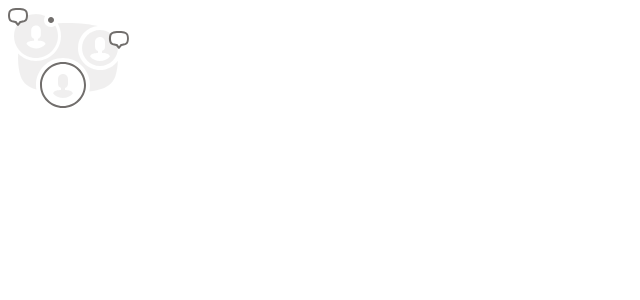
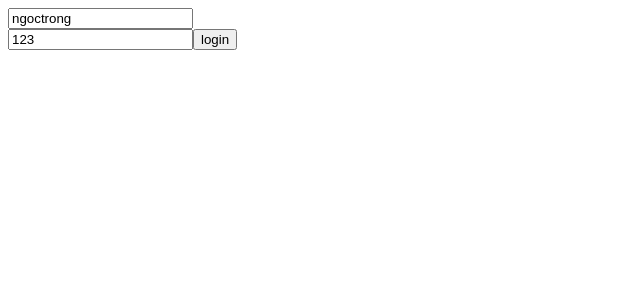
Before and after one commit to ntrong2009/angular, an Angular app: page / in a window 1280 px wide. Shown: the top 300 px of the page, without its empty margins (0-640 px from the left). Built offline with nearby package versions, Linux system fonts and the light colour scheme.

Commit message:
trong commit

```diff
--- a/src/app/app.component.html
+++ b/src/app/app.component.html
@@ -1 +1,10 @@
-<img src="/assets/images/active-member.svg" alt="">
+<div>
+    <form [formGroup]="formData" (ngSubmit)="onClickSubmit(formData.value)">
+        <input type="text" name="username" formControlName="username">
+        <br>
+        <input type="pwd" name="pwd" formControlName="pwd">
+        <input type="submit" value="login">
+    </form>
+</div>
+
+<h1>{{ username }}</h1>
--- a/src/app/app.component.ts
+++ b/src/app/app.component.ts
@@ -1,10 +1,25 @@
-import { Component } from '@angular/core';
+import { Component, OnInit } from '@angular/core';
+
+import { FormGroup, FormControl } from '@angular/forms';
 
 @Component({
   selector: 'app-root',
   templateUrl: './app.component.html',
   styleUrls: ['./app.component.css']
 })
-export class AppComponent {
-  title = 'angular';
+export class AppComponent implements OnInit {
+  username;
+  formData;
+  constructor() {}
+
+  ngOnInit() {
+    this.formData = new FormGroup({
+      username: new FormControl('ngoctrong'),
+      pwd: new FormControl('123')
+    });
+  }
+
+  onClickSubmit(data) {
+    this.username = data.username;
+  }
 }
--- a/src/app/app.module.ts
+++ b/src/app/app.module.ts
@@ -1,5 +1,7 @@
 import { BrowserModule } from '@angular/platform-browser';
 import { NgModule } from '@angular/core';
+
+import { ReactiveFormsModule } from '@angular/forms';
 
 import { AppComponent } from './app.component';
 
@@ -8,7 +10,8 @@ import { AppComponent } from './app.component';
     AppComponent
   ],
   imports: [
-    BrowserModule
+    BrowserModule,
+    ReactiveFormsModule
   ],
   providers: [],
   bootstrap: [AppComponent]
```
